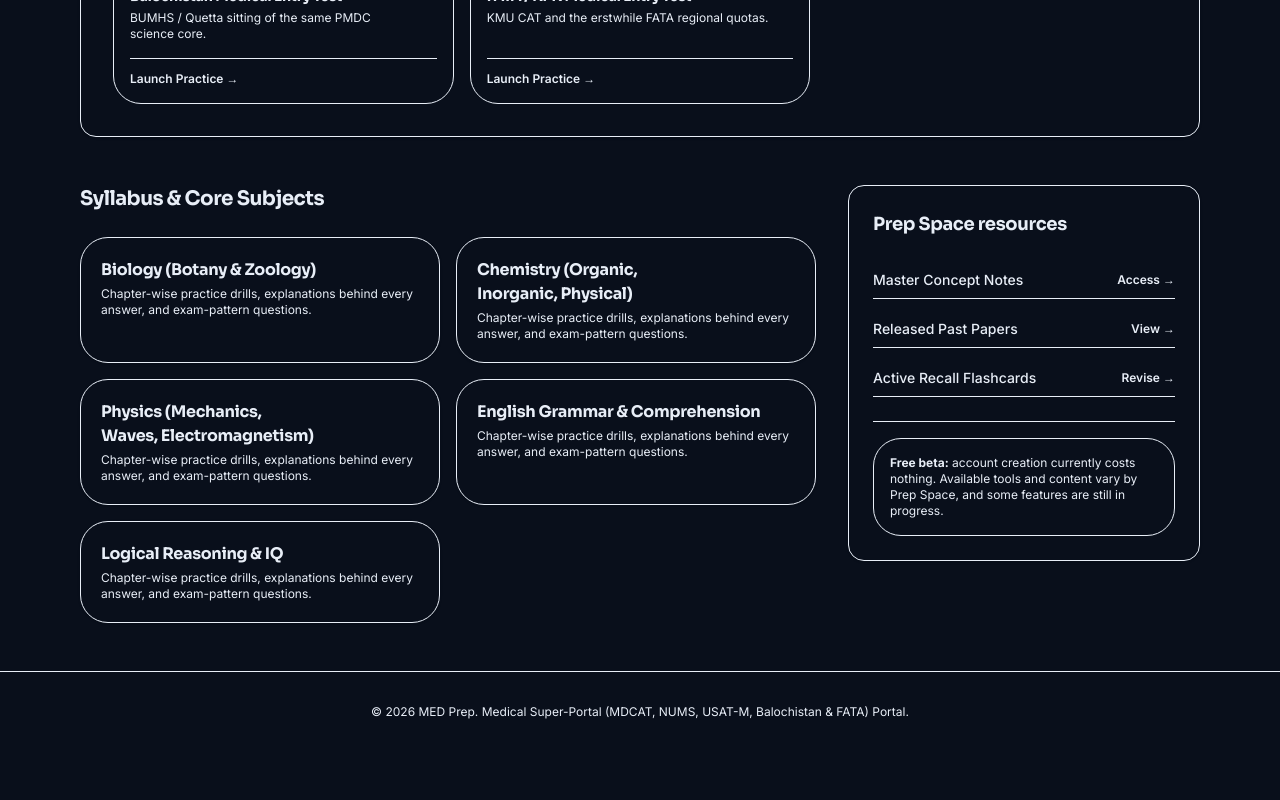
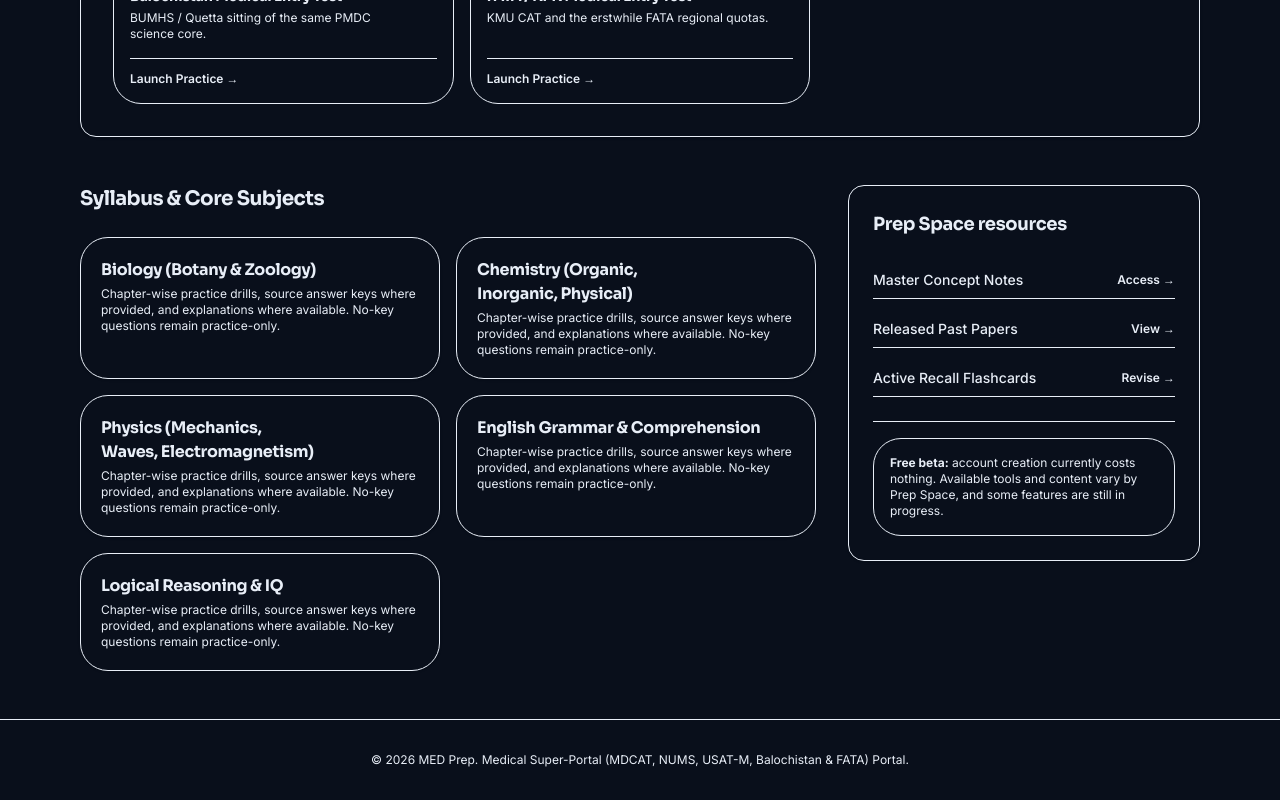
Before and after one commit to agma668/mdcatprep, a Next.js app: page /portal/mdcat in a window 1280 px wide. Shown: the part 825-1625 px from the top of the page. Before the commit the page ends 1577 px from the top, so only its background shows below. Built offline with nearby package versions, Linux system fonts and the light colour scheme; no server answers.

Commit message:
fix(copy): correct answer and progress claims in app/portal/[exam]/page.tsx

```diff
--- a/app/portal/[exam]/page.tsx
+++ b/app/portal/[exam]/page.tsx
@@ -142,7 +142,7 @@ export default async function ExamPortalPage({ params }: PageProps) {
                   <div key={sub.id} className="bg-card border border-border rounded-xl p-5 shadow-sm hover:border-accent/50 transition-colors">
                     <h3 className="font-bold text-foreground text-base">{sub.name}</h3>
                     <p className="text-xs text-muted-foreground mt-1">
-                      Chapter-wise practice drills, explanations behind every answer, and exam-pattern questions.
+                      Chapter-wise practice drills, source answer keys where provided, and explanations where available. No-key questions remain practice-only.
                     </p>
                   </div>
                 ))}
```
